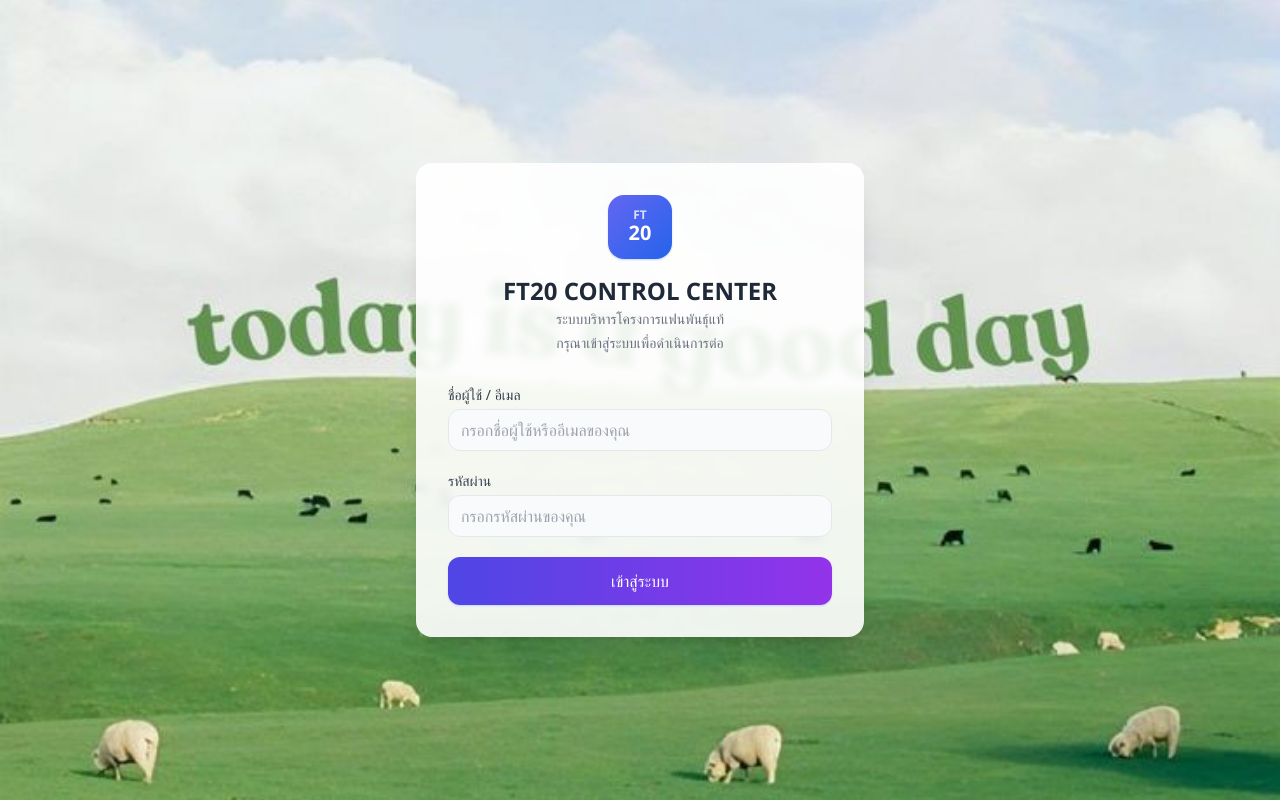
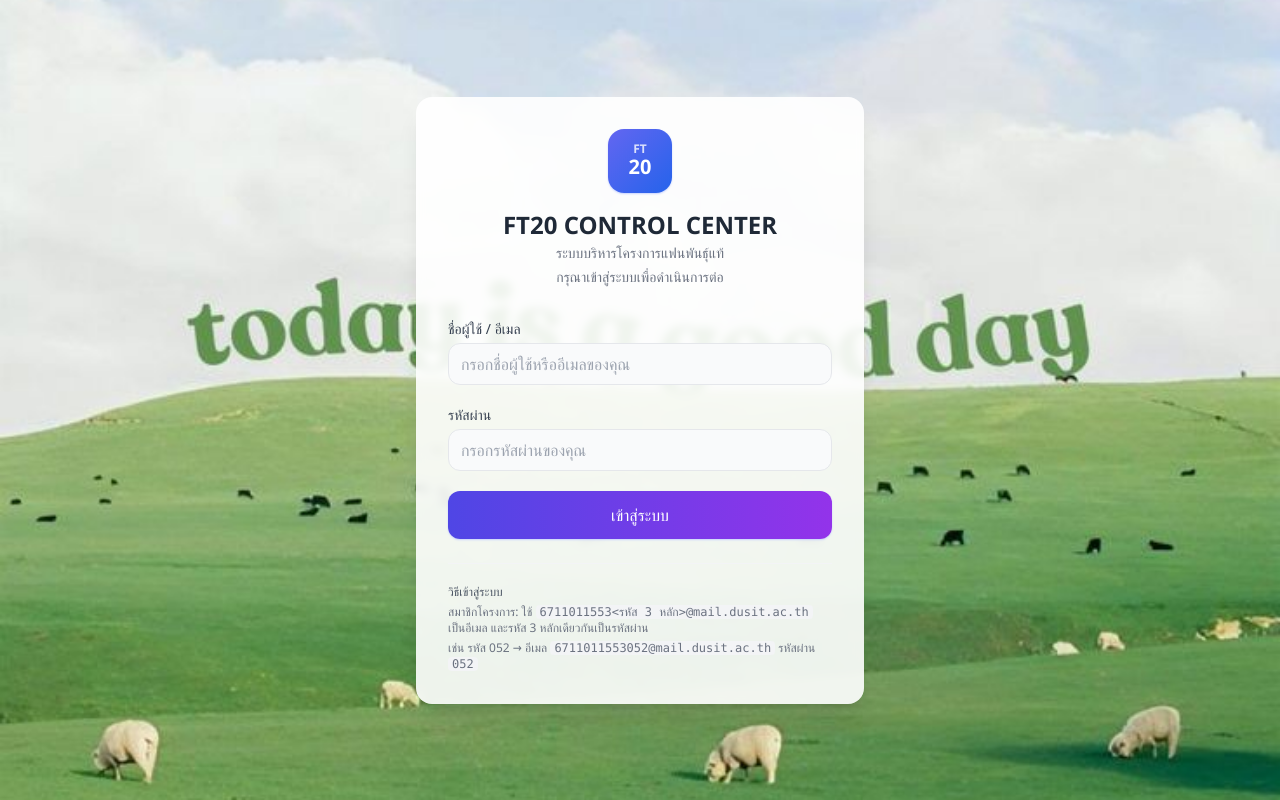
Before and after one commit to hh7uiijj-cmd/Management-system, a React (Vite) app in the folder frontend/: page /login in a window 1280 px wide. Built offline with nearby package versions, Linux system fonts and the light colour scheme; no server answers; the HTML template or start-up script is replaced by a standard one.

Commit message:
Change member email domain to mail.dusit.ac.th and add login help text
Co-Authored-By: Claude Sonnet 5 <noreply@anthropic.com>
Claude-Session: https://claude.ai/code/session_017eU4s2Jcb9nmZBk98qJdtu

```diff
--- a/frontend/src/pages/Login.jsx
+++ b/frontend/src/pages/Login.jsx
@@ -87,6 +87,12 @@ const Login = () => {
             ) : 'เข้าสู่ระบบ'}
           </button>
         </form>
+
+        <div className="mt-6 pt-5 border-t border-gray-100 text-xs text-gray-500 space-y-1">
+          <p className="font-medium text-gray-600">วิธีเข้าสู่ระบบ</p>
+          <p>สมาชิกโครงการ: ใช้ <code className="bg-gray-100 px-1 rounded">6711011553&lt;รหัส 3 หลัก&gt;@mail.dusit.ac.th</code> เป็นอีเมล และรหัส 3 หลักเดียวกันเป็นรหัสผ่าน</p>
+          <p>เช่น รหัส 052 → อีเมล <code className="bg-gray-100 px-1 rounded">6711011553052@mail.dusit.ac.th</code> รหัสผ่าน <code className="bg-gray-100 px-1 rounded">052</code></p>
+        </div>
       </div>
     </div>
   )
```
Also changed, not shown: 2 other files (tests, documents, lock files or other folders).
